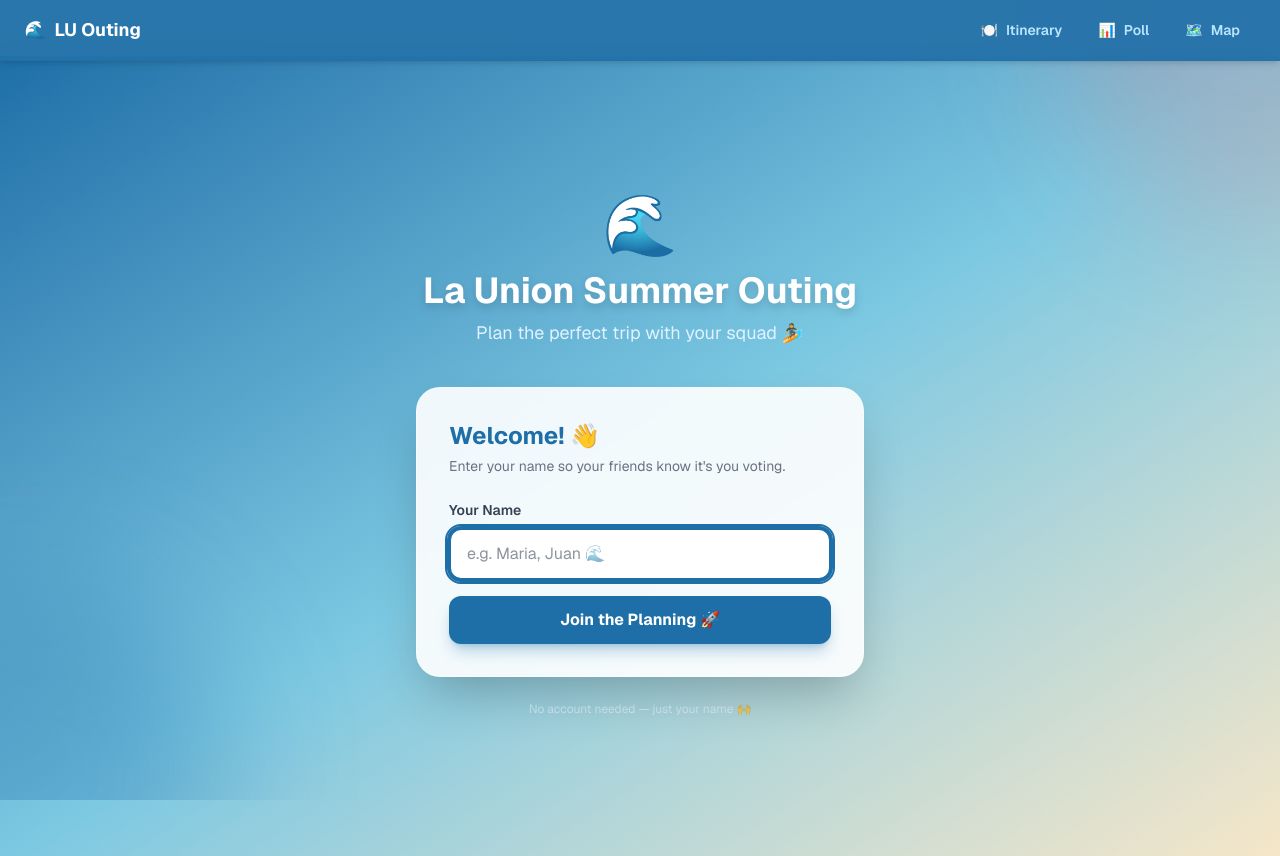
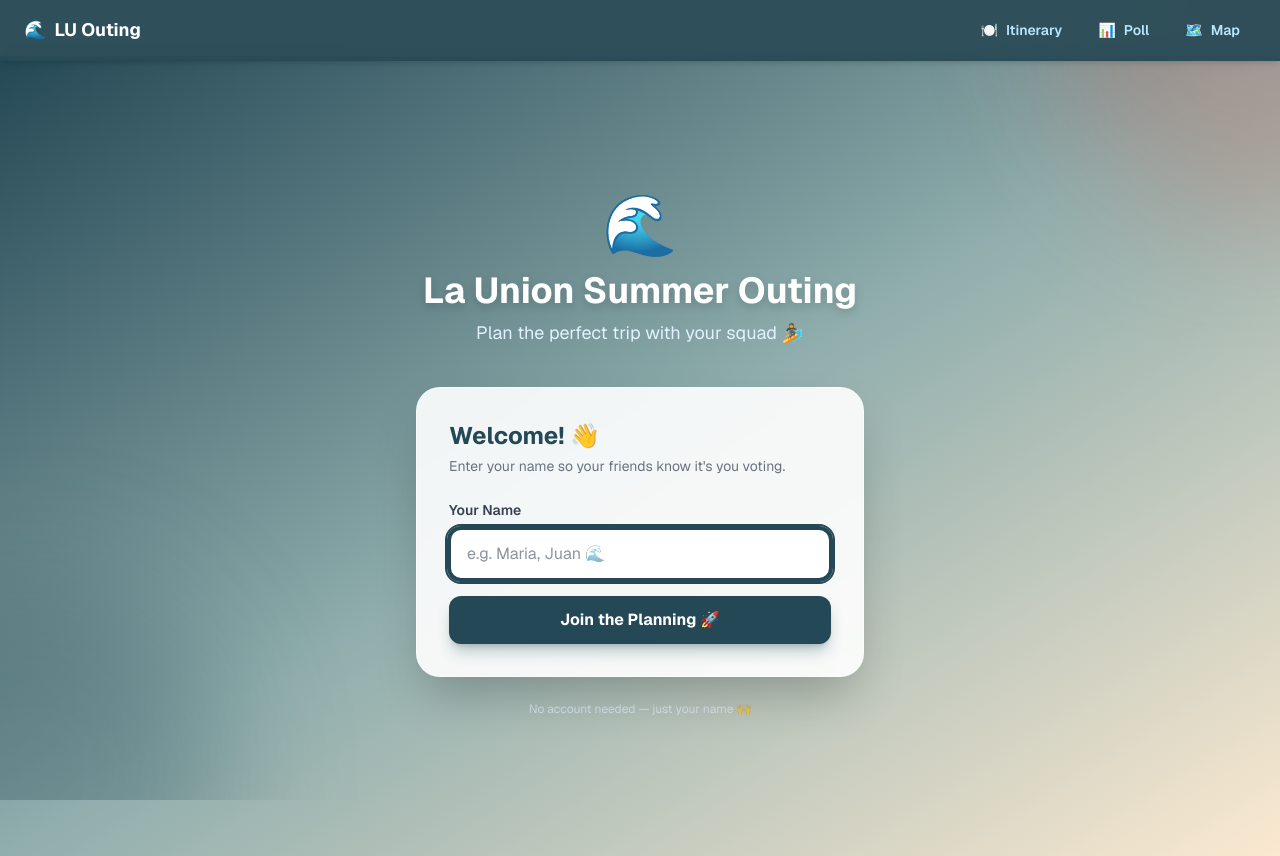
Before and after one commit to jresoriaga/wedding-site, a Next.js app: page / in a window 1280 px wide. Built offline with nearby package versions, Linux system fonts and the light colour scheme.

Commit message:
style: update theme to Prometheus design system [OWASP:A0]

```diff
--- a/app/globals.css
+++ b/app/globals.css
@@ -1,16 +1,16 @@
 @import "tailwindcss";
 
-/* ── La Union Summer Design System ─────────────────────────────── */
+/* ── Prometheus Design System ─────────────────────────────── */
 :root {
-  --color-ocean: #1E6FA8;
-  --color-ocean-dark: #155b8e;
-  --color-sky: #7BC8E2;
-  --color-sand: #F5E6C8;
-  --color-coral: #FF6B6B;
-  --color-coral-dark: #e55a5a;
-  --color-palm: #2D6A4F;
-  --background: #f8f4ef;
-  --foreground: #1a1a2e;
+  --color-ocean: #244855;
+  --color-ocean-dark: #1C3943;
+  --color-sky: #90AEAD;
+  --color-sand: #FBE9D0;
+  --color-coral: #E64833;
+  --color-coral-dark: #C93E28;
+  --color-palm: #874F41;
+  --background: #FBE9D0;
+  --foreground: #244855;
 }
 
 @theme inline {
```
